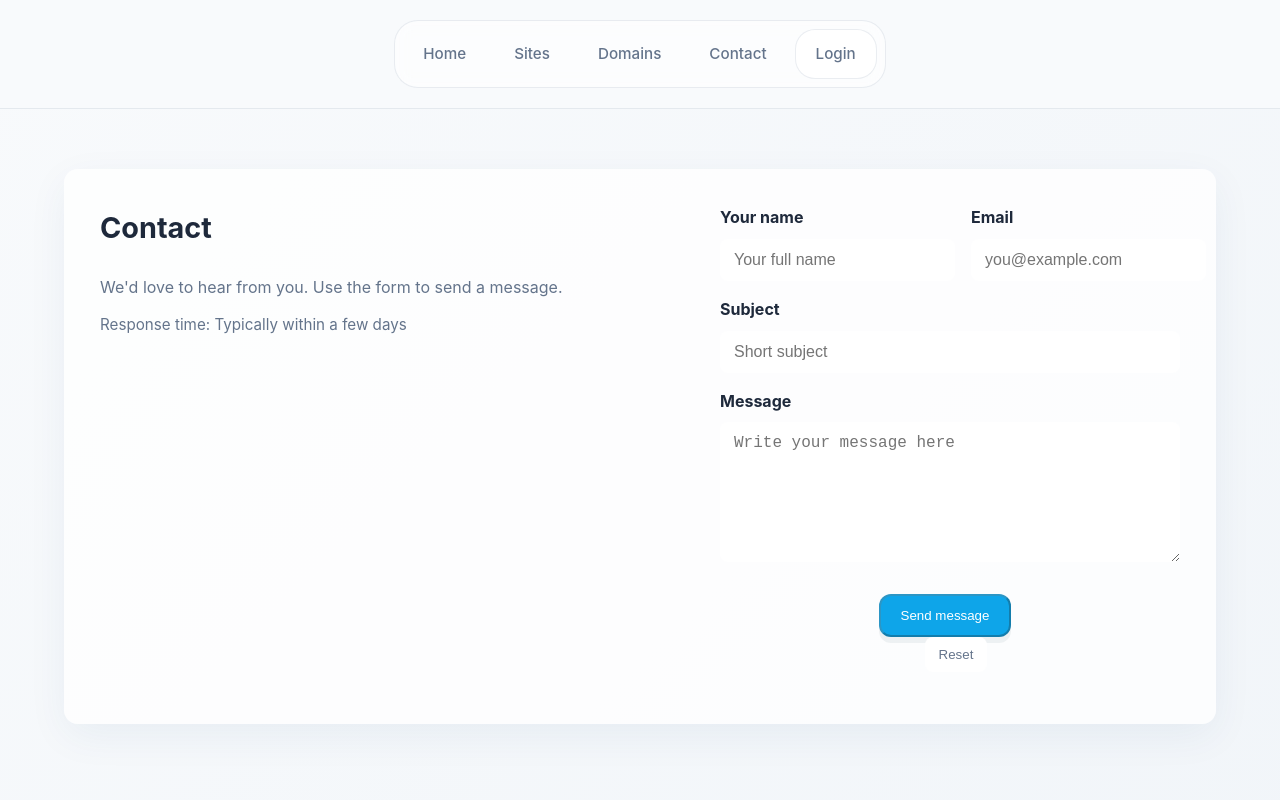
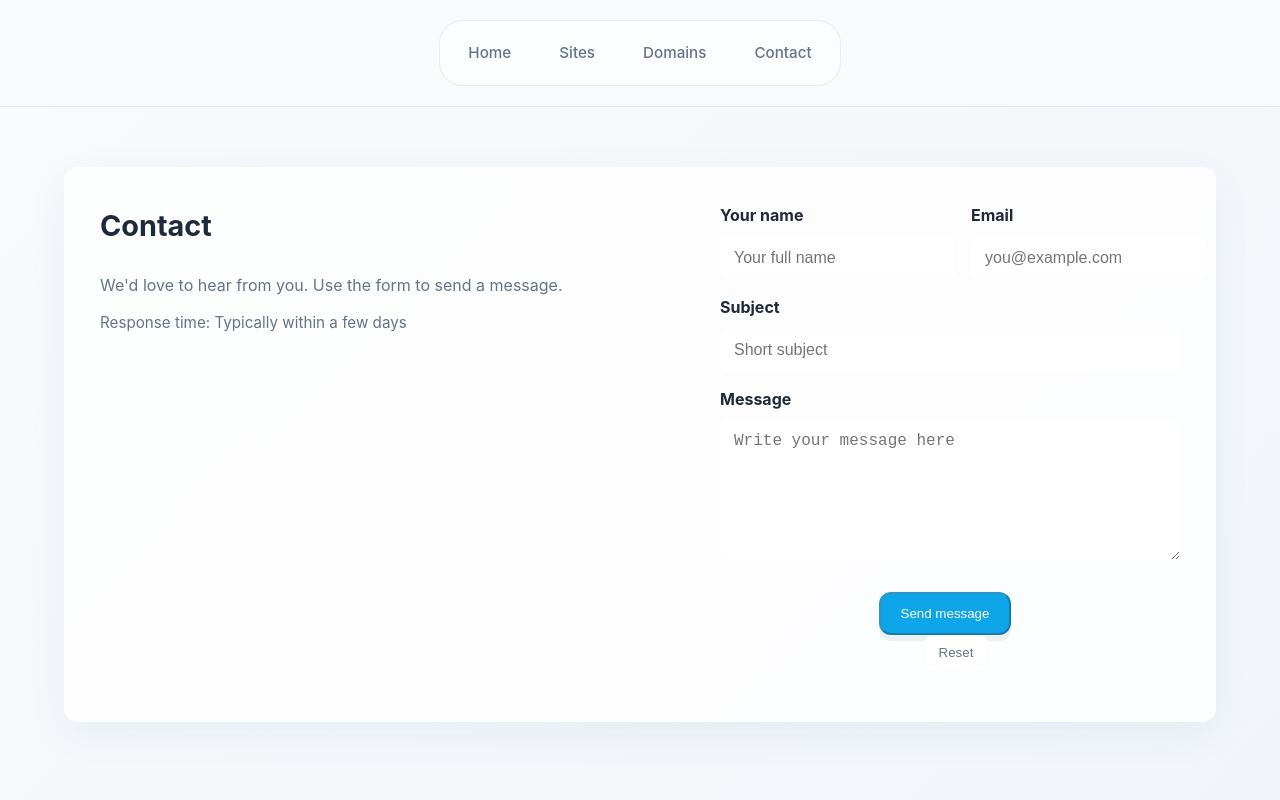
Before and after one commit to vrwmiller/hostileadmin, a plain HTML site: page public/contact.html in a window 1280 px wide. Shown: the top 800 px of the page. Drawn offline with Linux system fonts and the light colour scheme.

Commit message:
Remove the login button

```diff
--- a/public/contact.html
+++ b/public/contact.html
@@ -17,7 +17,6 @@
         <a href="/sites.html">Sites</a>
         <a href="/domains.html">Domains</a>
         <a href="/contact.html">Contact</a>
-        <a href="#login" class="footer-links" aria-disabled="true" tabindex="-1" title="Login (coming soon)">Login</a>
       </nav>
     </div>
   </header>
```
Also changed, not shown: public/domains.html (+0 -1 lines), public/index.html (+0 -1 lines), public/sites.html (+0 -1 lines).
